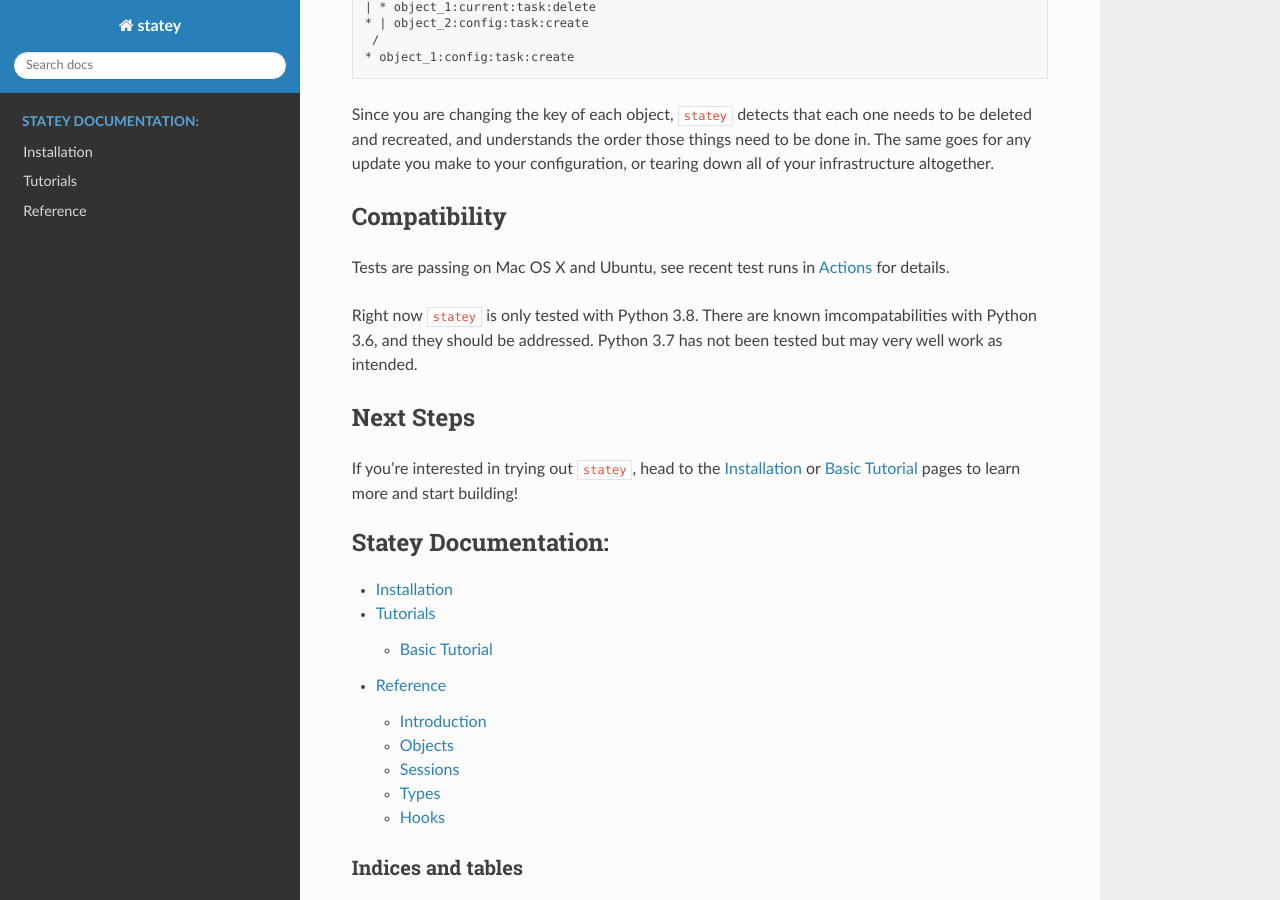
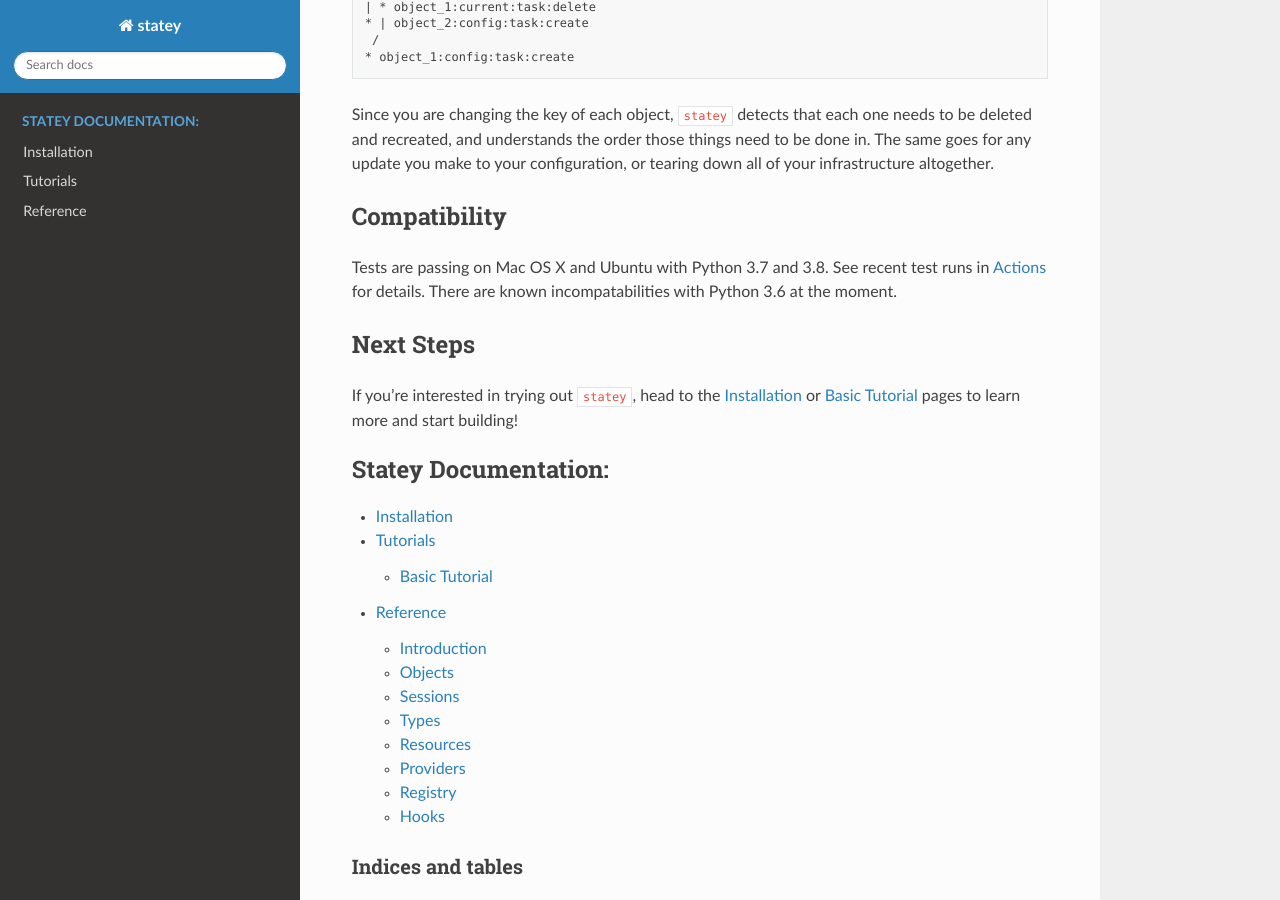
Before and after one commit to cfeenstra67/statey, a Sphinx documentation site: the page built from docs/index.rst, in a window 1280 px wide and 900 px high, scrolled down 2573 px. Built offline with Sphinx 7.4.7 and the Read the Docs theme 2.0.0, drawn with Linux system fonts in a browser that asks for light colours; pages that are not in the unit, such as notebooks, are missing from menus.

Commit message:
update reference

```diff
--- a/README.rst
+++ b/README.rst
@@ -119,10 +119,7 @@
 Compatibility
 ###############
 
-Tests are passing on Mac OS X and Ubuntu, see recent test runs in `Actions <https://github.com/cfeenstra67/pylumi/actions>`_ for details.
-
-Right now ``statey`` is only tested with Python 3.8. There are known imcompatabilities with Python 3.6, and they should be addressed. Python 3.7 has not been tested but may very well work as intended.
-
+Tests are passing on Mac OS X and Ubuntu with Python 3.7 and 3.8. See recent test runs in `Actions <https://github.com/cfeenstra67/statey/actions>`_ for details. There are known incompatabilities with Python 3.6 at the moment.
 
 Contact
 #########
--- a/docs/reference/index.rst
+++ b/docs/reference/index.rst
@@ -8,4 +8,7 @@
    objects
    sessions
    types
+   resources
+   providers
+   registry
    hooks
```
Also changed, not shown: docs/reference/providers.rst (added, +9 -0 lines), docs/reference/registry.rst (added, +11 -0 lines), docs/reference/resources.rst (added, +9 -0 lines).
